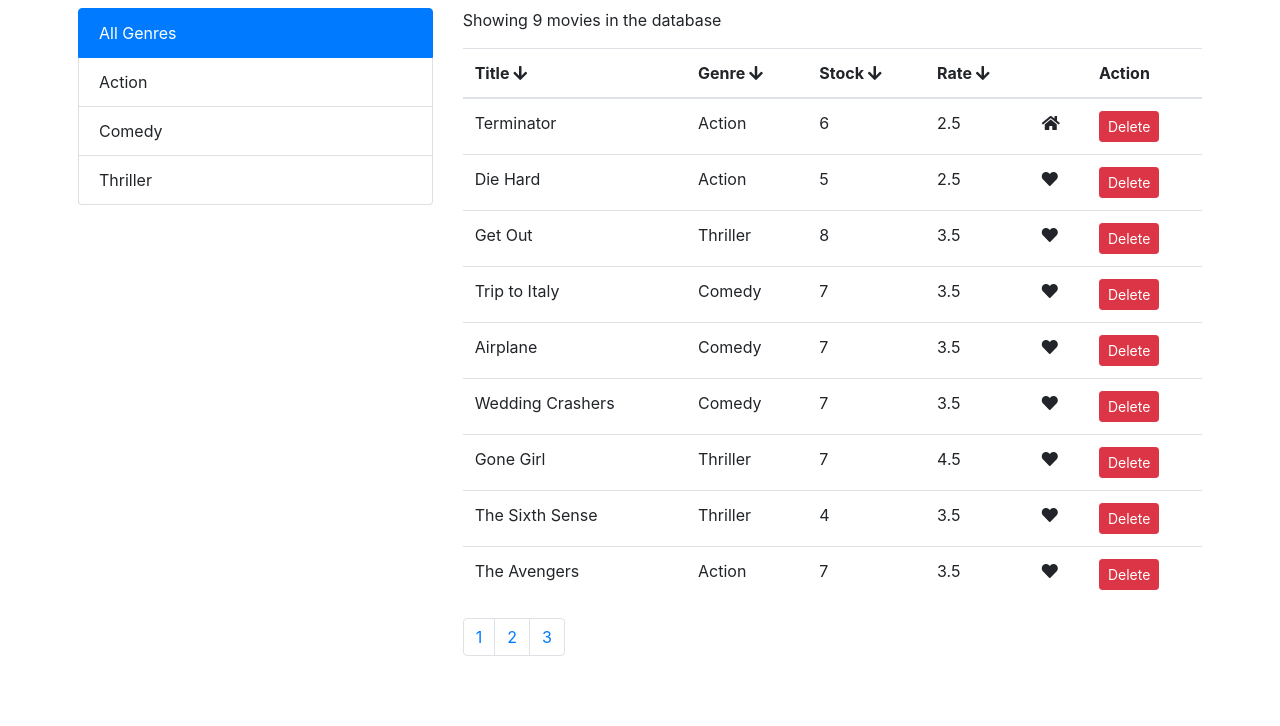
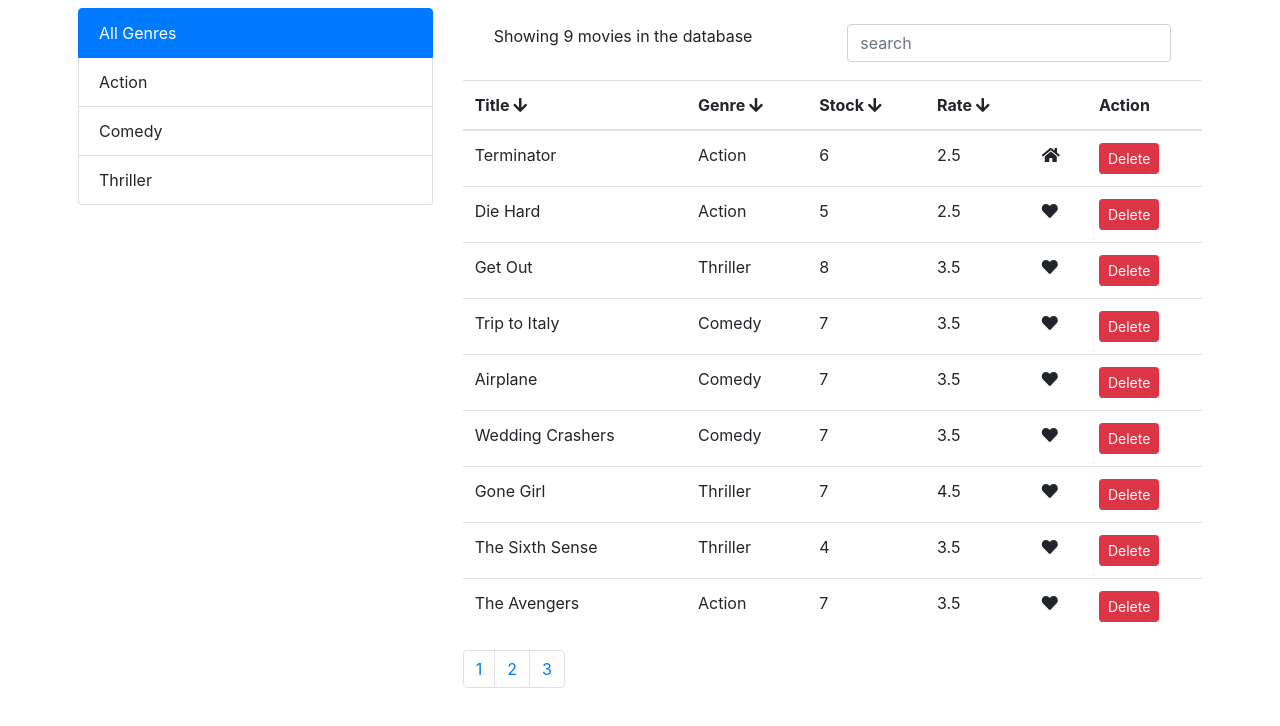
Before and after one commit to adisco4420/vidly-api, a React (Create React App) app: page / in a window 1280 px wide. Shown: the top 726 px of the page. Built offline with nearby package versions, Linux system fonts and the light colour scheme.

Commit message:
implement search functionality

```diff
--- a/src/components/vivdy/HomeVid.jsx
+++ b/src/components/vivdy/HomeVid.jsx
@@ -30,6 +30,14 @@ class HomeVid extends Component {
     }
     this.setState({ filteredMovie: movies, filterBy: genre });
   };
+  handleSearch = e => {
+    let { value } = e.target;
+    value = value.toLowerCase();
+    const movies = this.state.allMovies.filter(val => val.title.toLowerCase().includes(value) ||
+    val.genre.name.toLowerCase().includes(value) || val.dailyRentalRate.toString().toLowerCase().includes(value)
+    || val.numberInStock.toString().toLowerCase().includes(value))
+    this.setState({filteredMovie: movies})
+  }
   handleSort = (value) => {
     const movies = this.state.filteredMovie;
     movies.sort(function (a, b) {
@@ -77,13 +85,18 @@ class HomeVid extends Component {
             <FilterTable filterBy={this.state.filterBy} onFilter={this.handleFilter} />
           </div>
           <div className="col-md-8">
-            <p>Showing {count} movies in the database</p>
+            <div className="row m-3">
+              <div className="col-md-6"> <p>Showing {count} movies in the database</p></div>
+              <div className="col-md-6 float-right">
+                <input type="search" onChange={this.handleSearch} className="form-control" placeholder="search"/>
+              </div>
+            </div>
             <DisplayMovies
               onSort={this.handleSort}
               onDecSort={this.handleDecSort}
               onLike={this.handeleLike}
               data={this.state}
-              handleDelete={this.handleDelete}
+              onDelete={this.handleDelete}
             />
             <Pagination itemCount={count} pageSize={this.state.pageSize} onPageChange={this.handelPageChange} />
           </div>
@@ -101,14 +114,14 @@ class HomeVid extends Component {
   };
 }
 const DisplayMovies = (props) => {
-  const { handleDelete, onLike, onSort, onDecSort } = props
-  const { sortBy, isSorted, allMovies } = props.data;
+  const { onDelete, onLike, onSort, onDecSort } = props
+  const { sortBy, isSorted, filteredMovie } = props.data;
   const Headers = [{ title: "Title", value: 'title' }, { title: 'Genre', value: 'genre' },
   { title: "Stock", value: 'numberInStock' }, { title: "Rate", value: 'dailyRentalRate' }];
 
   return (
     <React.Fragment>
-      {!allMovies.length ? (
+      {!filteredMovie.length ? (
         <div className="text-center p-4">
           <i className="fas fa-film fa-5x" />
           <h6>No Movies</h6>
@@ -128,7 +141,7 @@ const DisplayMovies = (props) => {
               </tr>
             </thead>
             <tbody>
-              {allMovies.map(movie => (
+              {filteredMovie.map(movie => (
                 <tr key={movie._id}>
                   <td>{movie.title}</td>
                   <td>{movie.genre.name}</td>
@@ -143,7 +156,7 @@ const DisplayMovies = (props) => {
                   </td>
                   <td>
                     <button
-                      onClick={() => handleDelete(movie._id)}
+                      onClick={() => onDelete(movie._id)}
                       className="btn btn-danger btn-sm"
                     >
                       Delete
```
